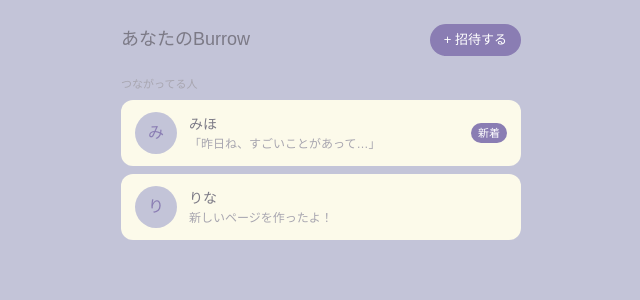
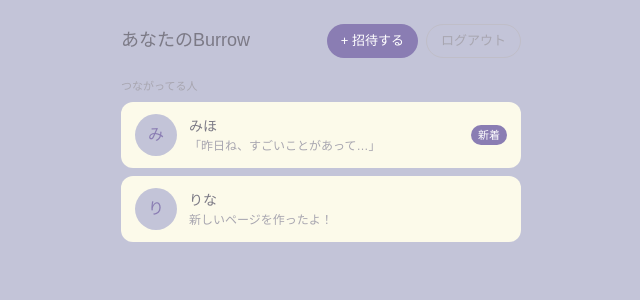
Before and after one commit to hurihara/burrow, a Next.js app: page /home in a window 1280 px wide. Shown: the top 300 px of the page, without its empty margins (319-959 px from the left). Built offline with nearby package versions, Linux system fonts and the light colour scheme.

Commit message:
Update page.tsx

```diff
--- a/app/home/page.tsx
+++ b/app/home/page.tsx
@@ -1,12 +1,26 @@
 'use client'
 
+import { useRouter } from 'next/navigation'
+import { auth } from '../../lib/firebase'
+import { signOut } from 'firebase/auth'
+
 export default function HomePage() {
+  const router = useRouter()
+
+  const handleLogout = async () => {
+    await signOut(auth)
+    router.push('/')
+  }
+
   return (
     <main style={{ minHeight: '100vh', background: '#C3C4D8', padding: '1.5rem 1rem' }}>
       <div style={{ maxWidth: '400px', margin: '0 auto' }}>
         <div style={{ display: 'flex', justifyContent: 'space-between', alignItems: 'center', marginBottom: '1.25rem' }}>
           <div style={{ fontSize: '18px', fontWeight: 500, color: '#7C7A86' }}>あなたのBurrow</div>
-          <button style={{ background: '#8A7DB3', color: '#fff', border: 'none', borderRadius: '99px', padding: '6px 14px', fontSize: '13px', cursor: 'pointer' }}>+ 招待する</button>
+          <div style={{ display: 'flex', gap: '8px' }}>
+            <button style={{ background: '#8A7DB3', color: '#fff', border: 'none', borderRadius: '99px', padding: '6px 14px', fontSize: '13px', cursor: 'pointer' }}>+ 招待する</button>
+            <button onClick={handleLogout} style={{ background: 'transparent', color: '#A8A6B0', border: '0.5px solid #C0BEC8', borderRadius: '99px', padding: '6px 14px', fontSize: '13px', cursor: 'pointer' }}>ログアウト</button>
+          </div>
         </div>
         <div style={{ fontSize: '11px', color: '#A8A6B0', marginBottom: '8px' }}>つながってる人</div>
         <div style={{ background: '#FCFAEA', borderRadius: '12px', padding: '12px 14px', display: 'flex', alignItems: 'center', gap: '12px', marginBottom: '8px' }}>
```
